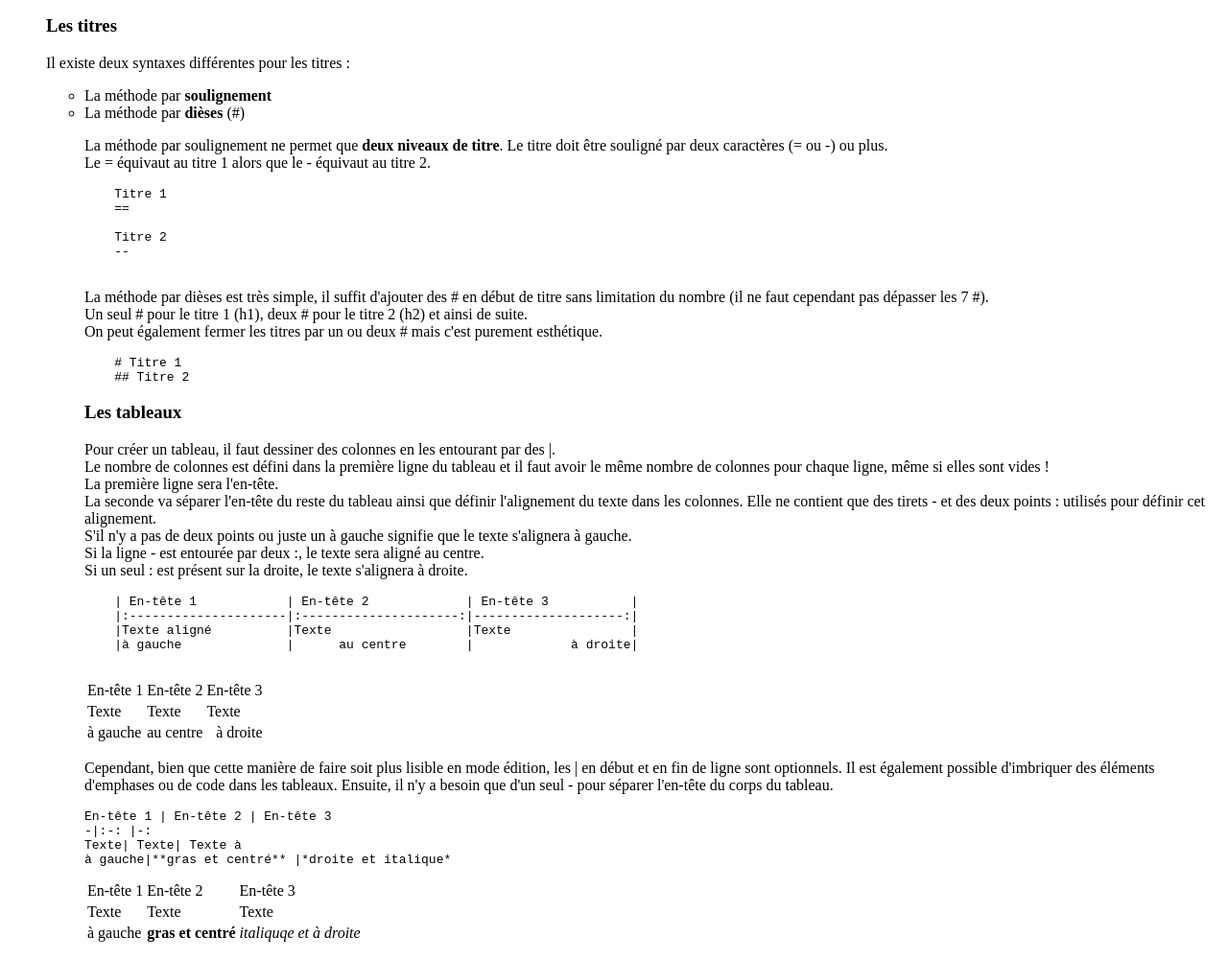
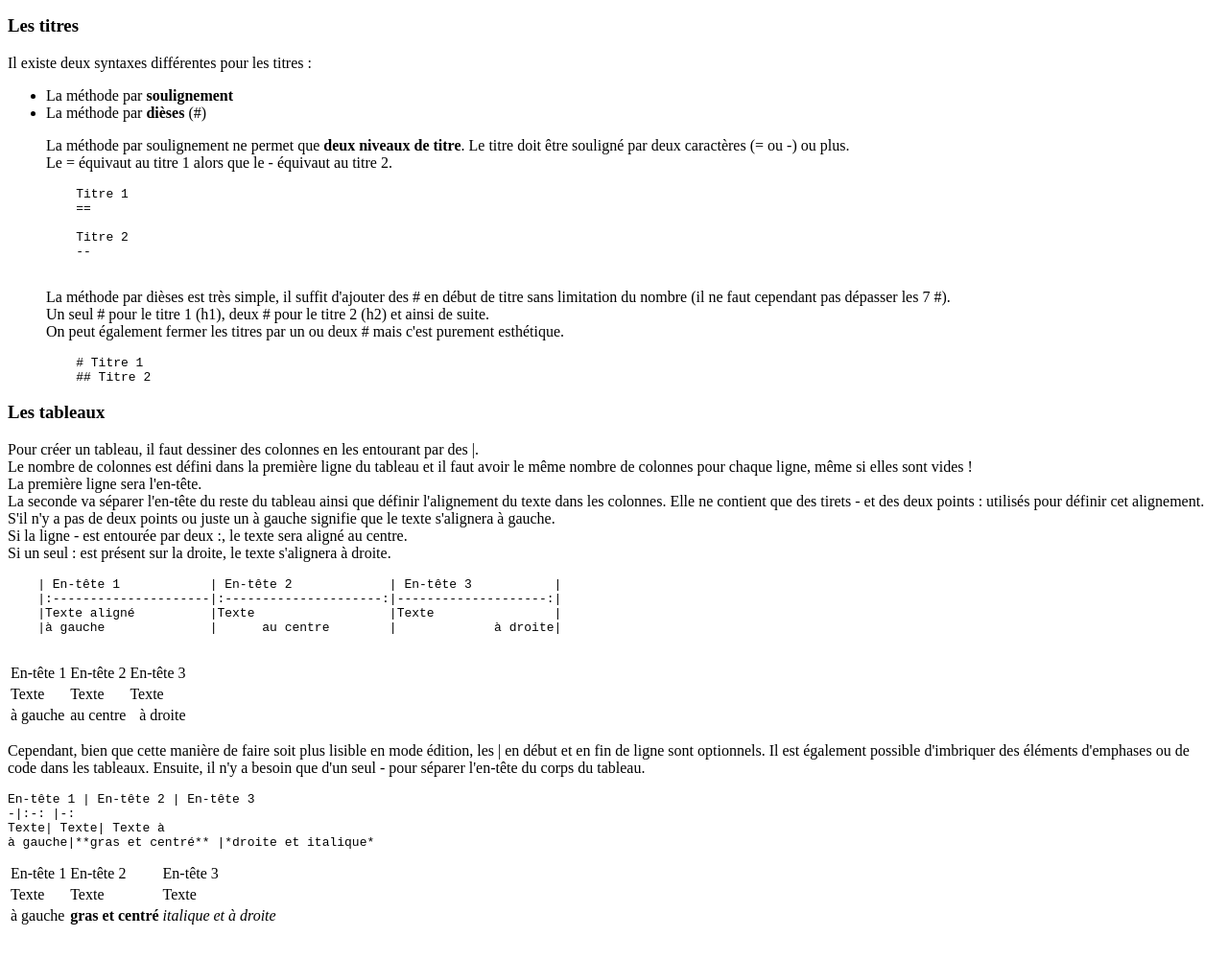
Before and after one commit to SImonJolet/Learning-Environment, a plain HTML site: page index.html in a window 1280 px wide. Shown: the part 613-1614 px from the top of the page at 96% size. After the commit the page ends 1588 px from the top, so only its background shows below. Drawn offline with Linux system fonts and the light colour scheme.

Commit message:
ajout CSS

```diff
--- a/index.html
+++ b/index.html
@@ -1,9 +1,14 @@
 <head>  <meta charset= "UTF-8">
+<link href="https://fonts.googleapis.com/css?family=Raleway&display=swap" rel="stylesheet">
+<link href="style.css"
   </head>
 
+<body>
+  <!-- README -->
+  <div class="section">
   <p>|<a href = #Table> Table des Matières </a>|<a href = #Historique> Historique </a>|<a href ="#Utilisation"> Cas d'utilisation</a> |<a href="#Syntaxe"> Syntaxe </a>| <a href="#Format"> Format </a>|<a href="#Listes"> Listes </a>|<a href="#Titres"> Titres </a>|<a href="#Tableaux"> Tableaux </a>|<a href="#Liens"> Liens </a>|<a href="#Images"> Images </a>|
 
-<h1> Synthèse et Syntaxe : Markdown (README)</h1>
+<h1 id="README"> Synthèse et Syntaxe : Markdown (README)</h1>
 <hr/>
 
 <p>Ce travail de groupe a été réalisé le vendredi 24 mai 2019 lors de la formation professionnelle BeCode Liège situé au Pôle Image de Liège, 36 Rue de Mulhouse à 4020 Liège.
@@ -33,7 +38,10 @@ Les participants impliqués font partie de la promotion Hamilton 2.12. Aucun par
   <li>Lindsay Vannebenne</li>
 
 <p>Commencez-donc par la <a href = #Table> Tables des matières</a></p>
-
+<!-- README: fin -->
+</div>
+<div class="section">
+<!-- Titres-->
 <h3 id="Titres">Les titres</h3>
 
 <p>Il existe deux syntaxes différentes pour les titres :
@@ -62,7 +70,9 @@ Le = équivaut au titre 1 alors que le - équivaut au titre 2.</p>
     # Titre 1
     ## Titre 2
 </pre>
-
+</div>
+<div class="section">
+<!-- Tableaux-->
 <h3 id="Tableaux" > Les tableaux </h3>
 <p> Pour créer un tableau, il faut dessiner des colonnes en les entourant par des |.</br>
 Le nombre de colonnes est défini dans la première ligne du tableau et il faut avoir le même nombre de colonnes pour chaque ligne, même si elles sont vides ! </br>
@@ -125,6 +135,8 @@ Texte| Texte| Texte à
         <tr>
           <td>à gauche</td>
           <td align="center"><b>gras et centré</b> </td>
-          <td align="right"> <i>italiquqe et à droite</i> </td>
+          <td align="right"> <i>italique et à droite</i> </td>
         </tr>
       </table>
+      </div>
+</body>
```
